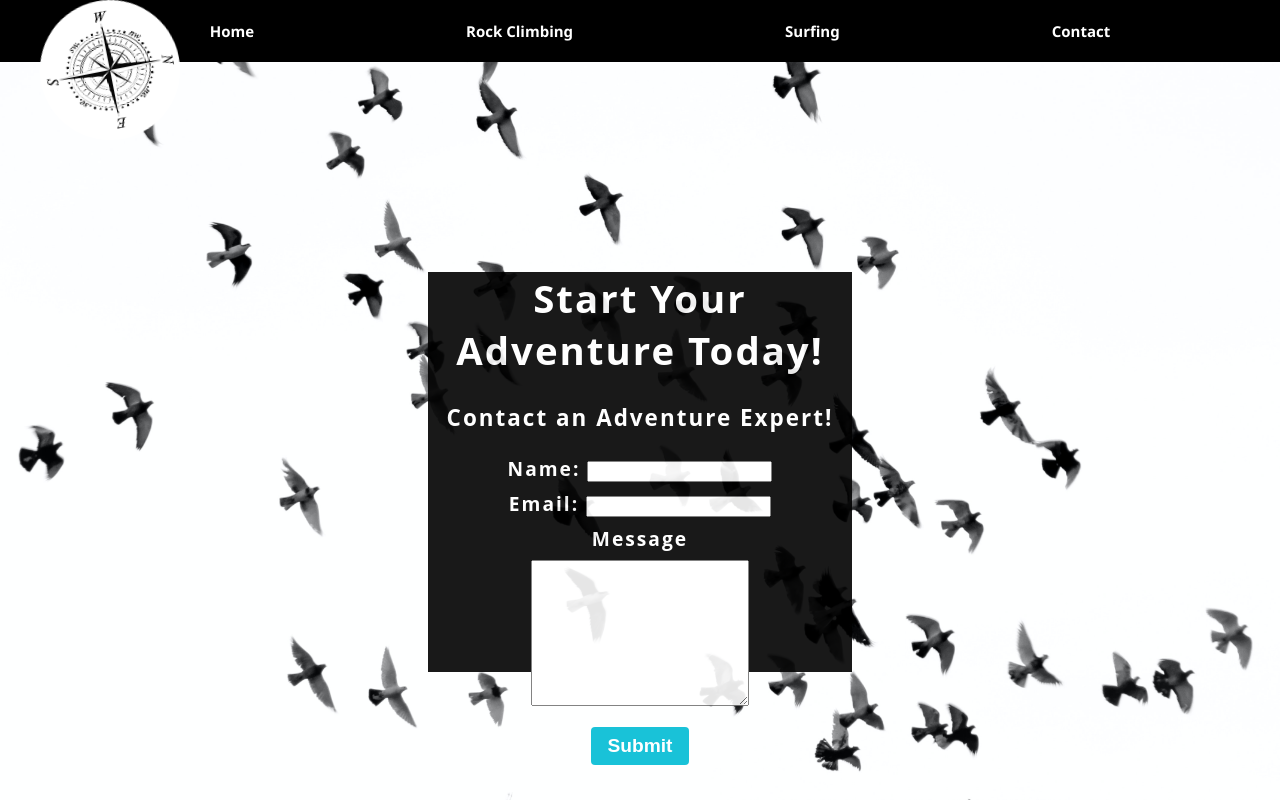
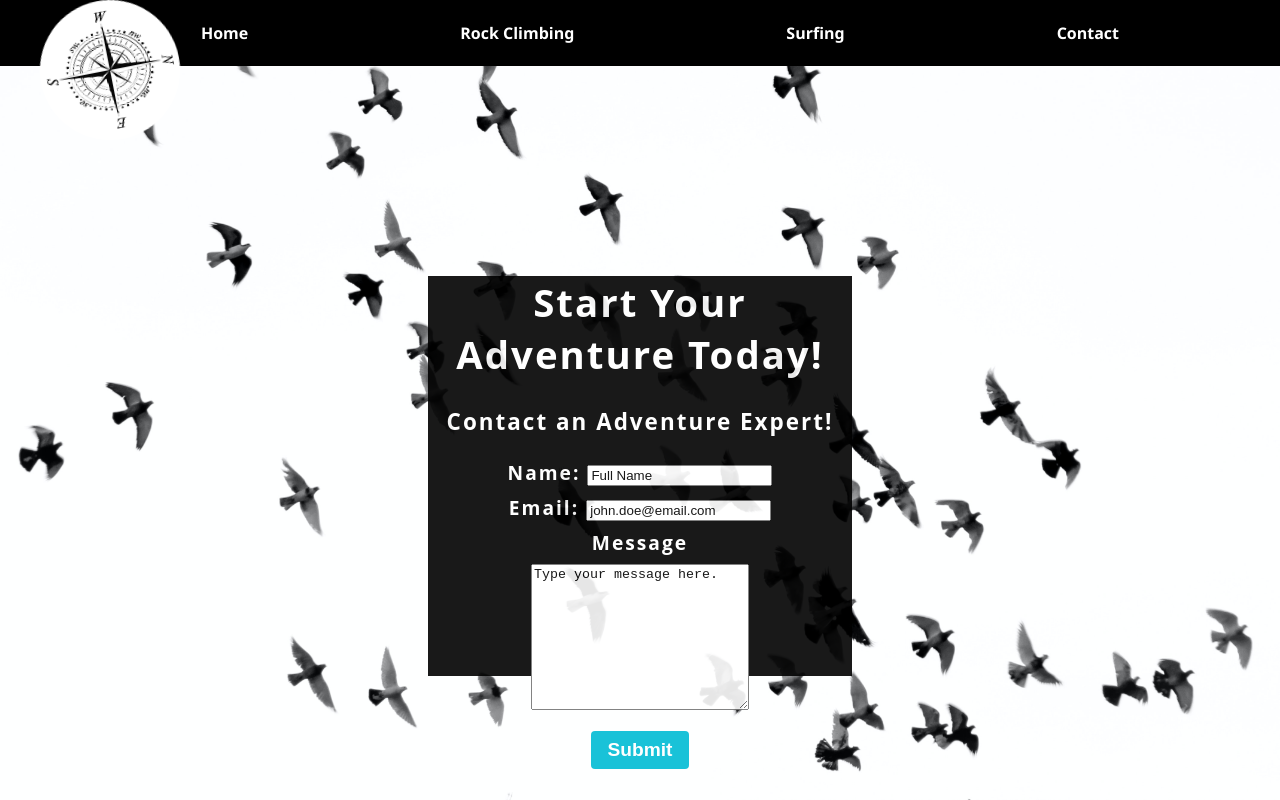
Before and after one commit to Kyle-Holmstrom/spa-outdoor-sports, a React app: page /contact in a window 1280 px wide. Built offline with nearby package versions, Linux system fonts and the light colour scheme.

Commit message:
Added default text in the input fields of the contact form component

```diff
--- a/src/components/Contact/Contact.js
+++ b/src/components/Contact/Contact.js
@@ -8,10 +8,10 @@ const Contact = () => {
                 <h1>Start Your Adventure Today!</h1>
                 <h3>Contact an Adventure Expert!</h3>
                 <form>
-                    <label>Name: <input type="text" name="name" /></label>
-                    <label>Email: <input type="text" name="email" /></label>
+                    <label>Name: <input type="text" name="name" defaultValue="Full Name" /></label>
+                    <label>Email: <input type="text" name="email" defaultValue="john.doe@email.com" /></label>
                     <label>Message</label>
-                    <textarea name="message" /><br/>
+                    <textarea name="message" defaultValue="Type your message here." /><br/>
                     <input type="submit" value="Submit" className="submit-btn" />
                 </form>
             </div>
--- a/src/index.css
+++ b/src/index.css
@@ -4,6 +4,6 @@ body {
   font-family: 'Segoe UI', 'Roboto', 'Oxygen',
     'Ubuntu', 'Cantarell', 'Fira Sans', 'Droid Sans', 'Helvetica Neue',
     sans-serif;
-  font-size: 15px;
+  font-size: 16px;
   overflow: hidden;
 }
```
Also changed, not shown: README.md.
